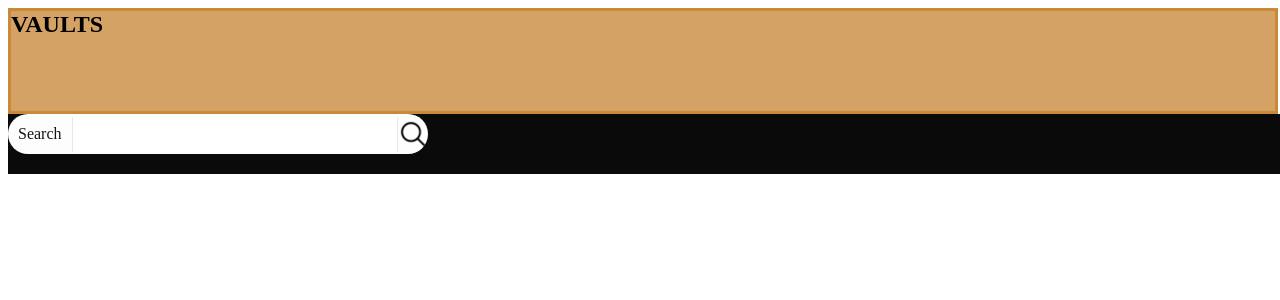
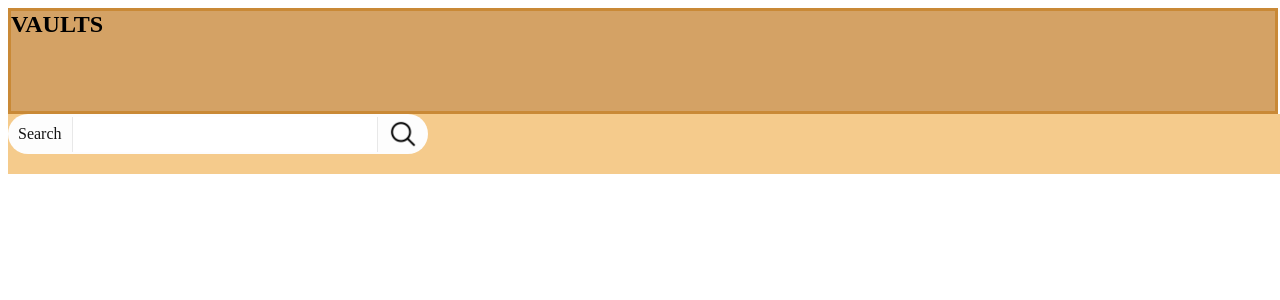
Before and after one commit to khethiwengema04-gif/Task2-ReactTS, a React (Vite) app in the folder Task2-ReactTS/: page / in a window 1280 px wide. Shown: the top 300 px of the page. Built offline with nearby package versions, Linux system fonts and the light colour scheme.

Commit message:
created the input component

```diff
--- a/Task2-ReactTS/src/App.tsx
+++ b/Task2-ReactTS/src/App.tsx
@@ -2,6 +2,7 @@ import './App.css'
 import Navbar from './Components/Navbar/Navbar'
 import {Text} from './Components/Text/Text'
 import { Search } from './Components/Search/Search'
+// import {Inputs} from './Components/Inputs/Inputs'
 
 
 
@@ -12,8 +13,8 @@ function App() {
       <div id='scrollable'>
         <Navbar/>
         <Search/>
-
-
+        {/* <Inputs/>
+       */}
        </div>
 
     </div>
--- /dev/null
+++ b/Task2-ReactTS/src/Components/Inputs/Input.module.css
@@ -0,0 +1,30 @@
+.input-container{
+    display:flex;
+    flex-direction: column;
+    gap:5px;
+}
+
+.input{
+    background-color: white;
+    border-radius: 4px;
+    color: rgb(20, 20, 20);
+    height: 30px;
+    padding: 0px 10px;
+    width: calc(100%-20px);
+    border: 1px solid rgb(20, 20, 20);
+    outline: none;
+}
+
+.input-label{
+    color: rgb(240, 33, 33);
+    font-size: 12px;
+}
+
+.button{
+    width: 100%;
+    height: 40px;
+    border-radius: 8px;
+    background-color: rgb(39, 76, 119);
+    border:none;
+    cursor: pointer;
+}
--- a/Task2-ReactTS/src/Components/Search/Search.module.css
+++ b/Task2-ReactTS/src/Components/Search/Search.module.css
@@ -1,8 +1,15 @@
 .search-container{
  width:100vw;
  height:60px;
- background-color: rgb(10, 10, 10);
+ background-color: rgb(245, 203, 140);
 }
+
+.searchbar-container{
+    display: flex;
+    align-items: center;
+    justify-content: center;
+}
+
 .search-bar{
     width: 420px;
     height:40px;
@@ -25,5 +32,8 @@
 .SearchIcon{
     height: 30px;
     width: 30px;
+    padding:0 10px;
+    cursor: pointer;
+    color: rgb(20, 20, 20);
 
 }
```
Also changed, not shown: Task2-ReactTS/src/Components/Inputs/Button.tsx (added, +8 -0 lines), Task2-ReactTS/src/Components/Inputs/TextInput.tsx (added, +24 -0 lines).
